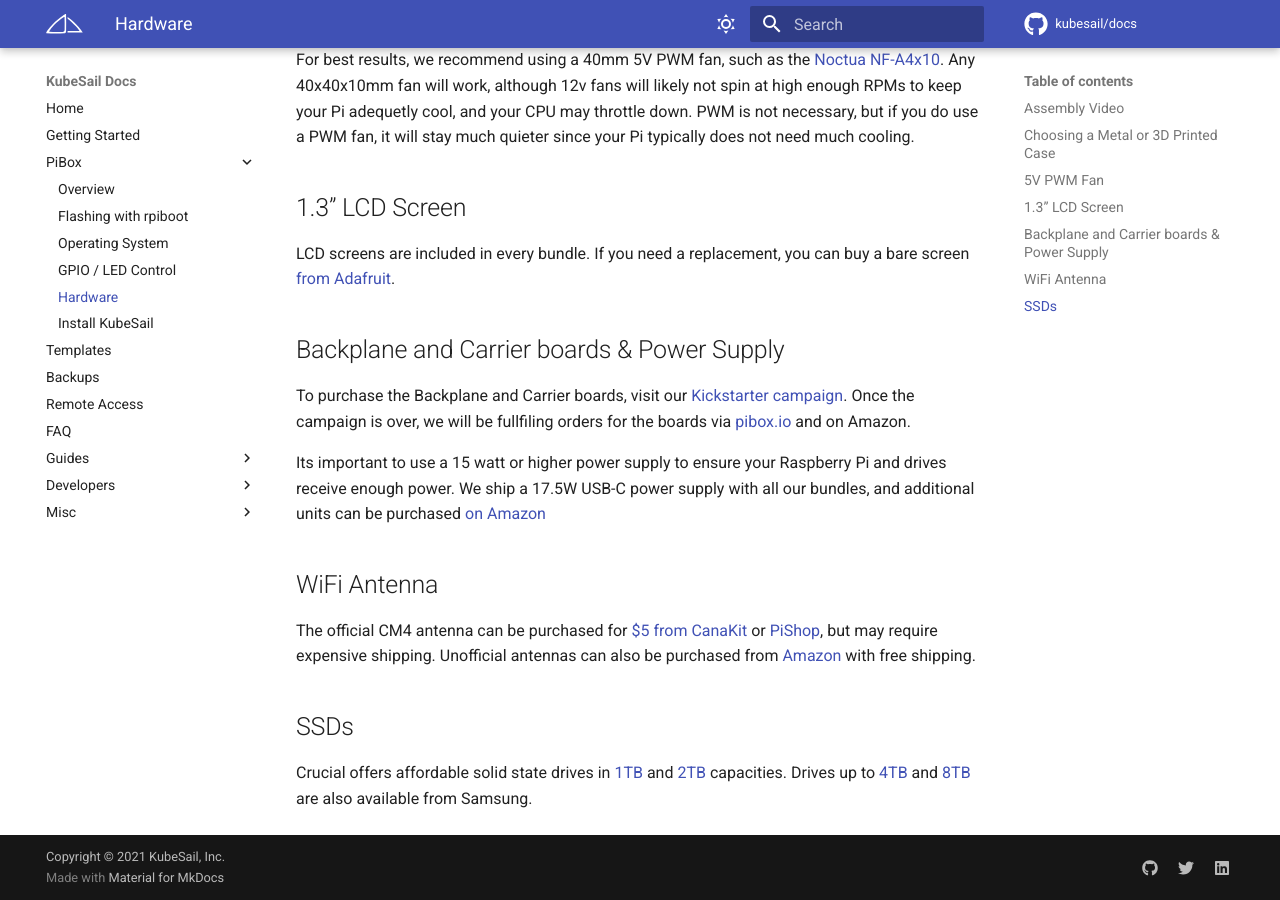
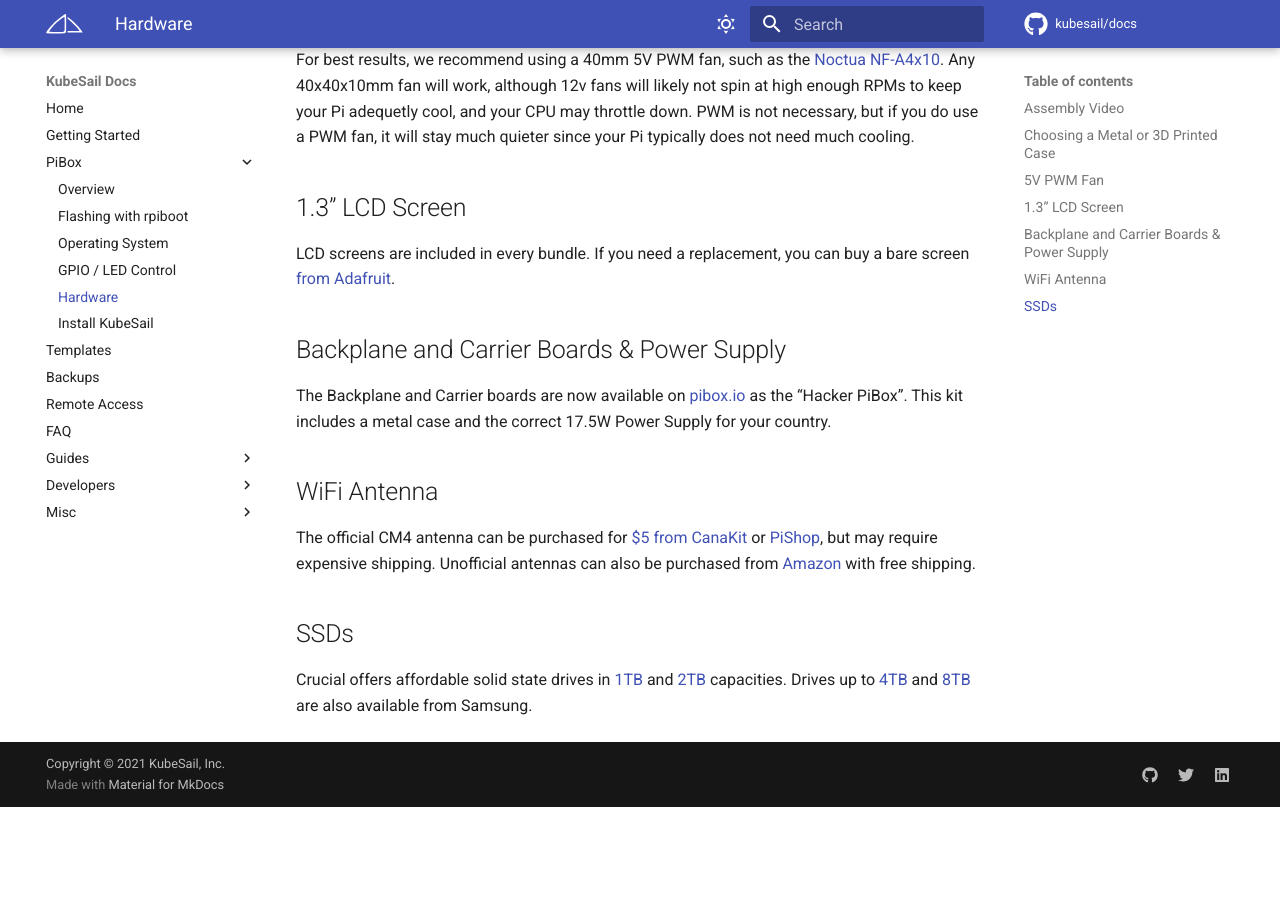
Before and after one commit to kubesail/kubesail-docs, an MkDocs documentation site: the page built from docs/guides/pibox/hardware.md, in a window 1280 px wide and 900 px high, scrolled down 939 px. Built offline with MkDocs 1.6.1 and Material for MkDocs 9.7.7, drawn with Linux system fonts in a browser that asks for light colours; comment, search, counter and statistics services are not loaded; after the commit the page ends 1746 px from its top, so only the background shows below that.

Commit message:
fix hacker bundle wording

```diff
--- a/docs/guides/pibox/hardware.md
+++ b/docs/guides/pibox/hardware.md
@@ -22,11 +22,9 @@
 
 LCD screens are included in every bundle. If you need a replacement, you can buy a bare screen [from Adafruit](https://www.adafruit.com/product/4520).
 
-## Backplane and Carrier boards & Power Supply
+## Backplane and Carrier Boards & Power Supply
 
-To purchase the Backplane and Carrier boards, visit our [Kickstarter campaign](https://www.kickstarter.com/projects/pastudan/pibox-a-modular-raspberry-pi-storage-server). Once the campaign is over, we will be fullfiling orders for the boards via [pibox.io](https://pibox.io) and on Amazon.
-
-Its important to use a 15 watt or higher power supply to ensure your Raspberry Pi and drives receive enough power. We ship a 17.5W USB-C power supply with all our bundles, and additional units can be purchased [on Amazon](https://amzn.to/3mAahEu)
+The Backplane and Carrier boards are now available on [pibox.io](https://pibox.io) as the "Hacker PiBox". This kit includes a metal case and the correct 17.5W Power Supply for your country.
 
 ## WiFi Antenna
 
```
